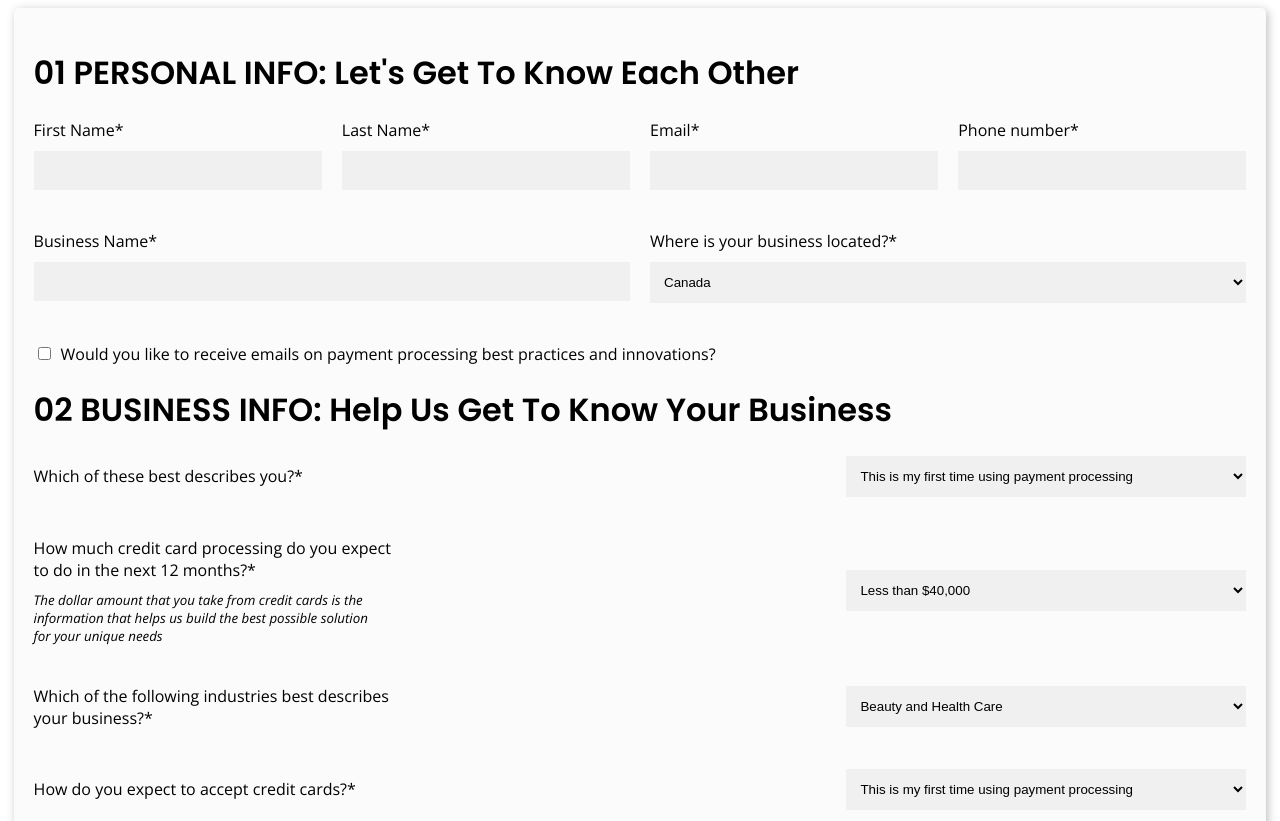
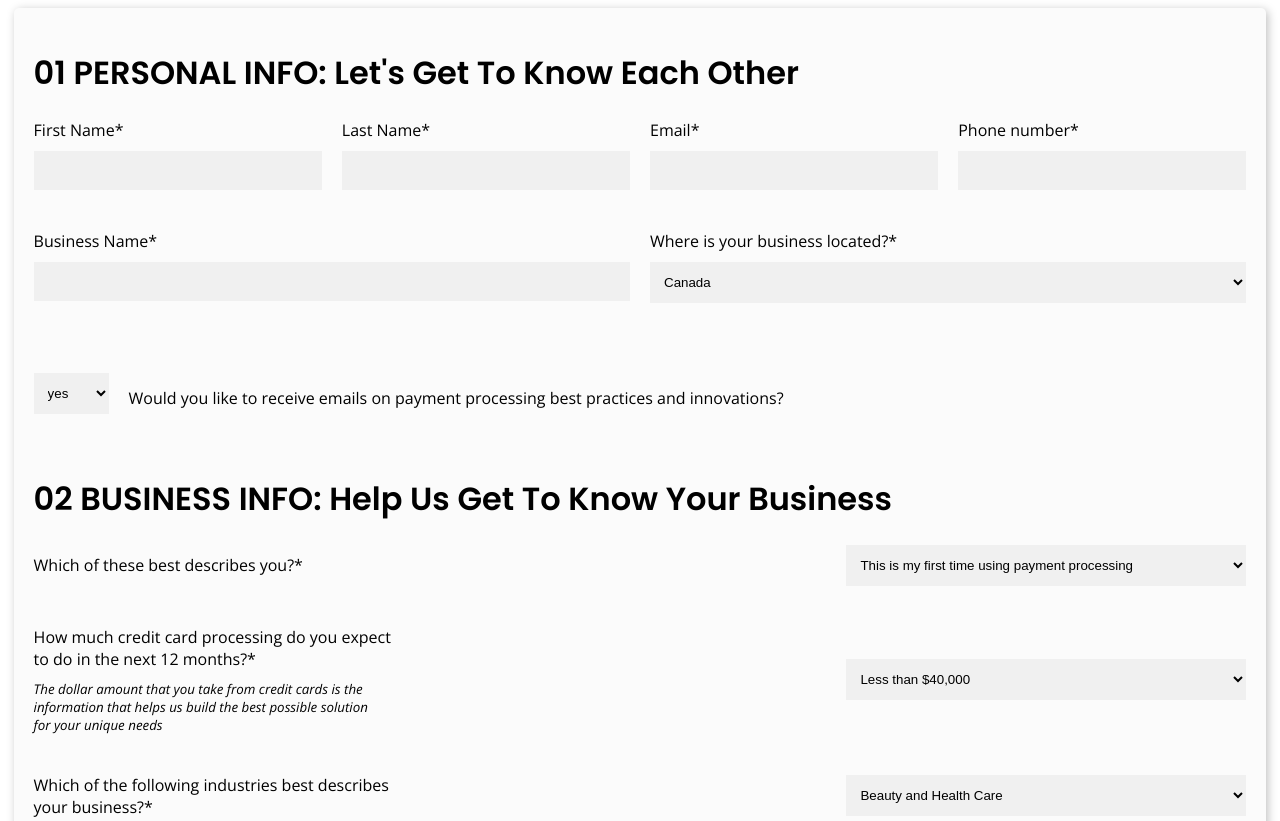
Before and after one commit to PropziGithub/merrco-forms, a plain HTML site: page business-form.html in a window 1280 px wide. Shown: the top 821 px of the page. Drawn offline with nearby package versions, Linux system fonts and the light colour scheme.

Commit message:
chore:code update

```diff
--- a/business-form.html
+++ b/business-form.html
@@ -117,7 +117,7 @@
         <div class="sns-row">
           <label for="">
             Business Name*
-            <input type="text" name="businessName" required />
+            <input type="text" name="companyName" required />
           </label>
           <label for="">
             Where is your business located?*
@@ -129,14 +129,20 @@
         </div>
         <div class="sns-row">
           <label for="" style="display: flex; align-items: center">
-            <input
-              type="checkbox"
-              name="getEmails"
-              style="margin-right: 10px"
-            />
-            Would you like to receive emails on payment processing best
-            practices and innovations?
-          </label>
+            <select
+            name="getEmail"
+            style="margin-right: 20px; width:75px; margin-top: 30px;"
+            >
+            <option value="yes">
+              yes
+            </option>
+            <option value="no">
+              no
+            </option>
+          </select>
+          Would you like to receive emails on payment processing best
+          practices and innovations?
+        </label>
         </div>
 
         <h1>02 BUSINESS INFO: Help Us Get To Know Your Business</h1>
```
